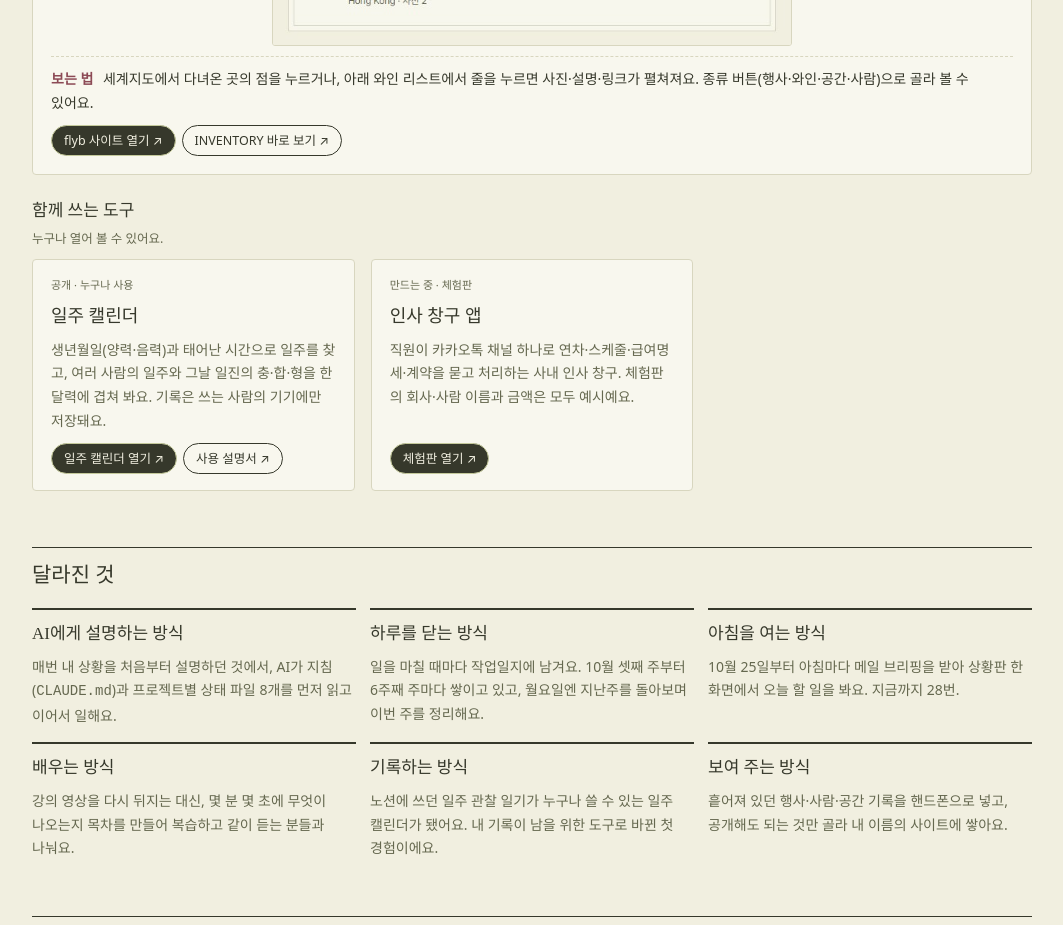
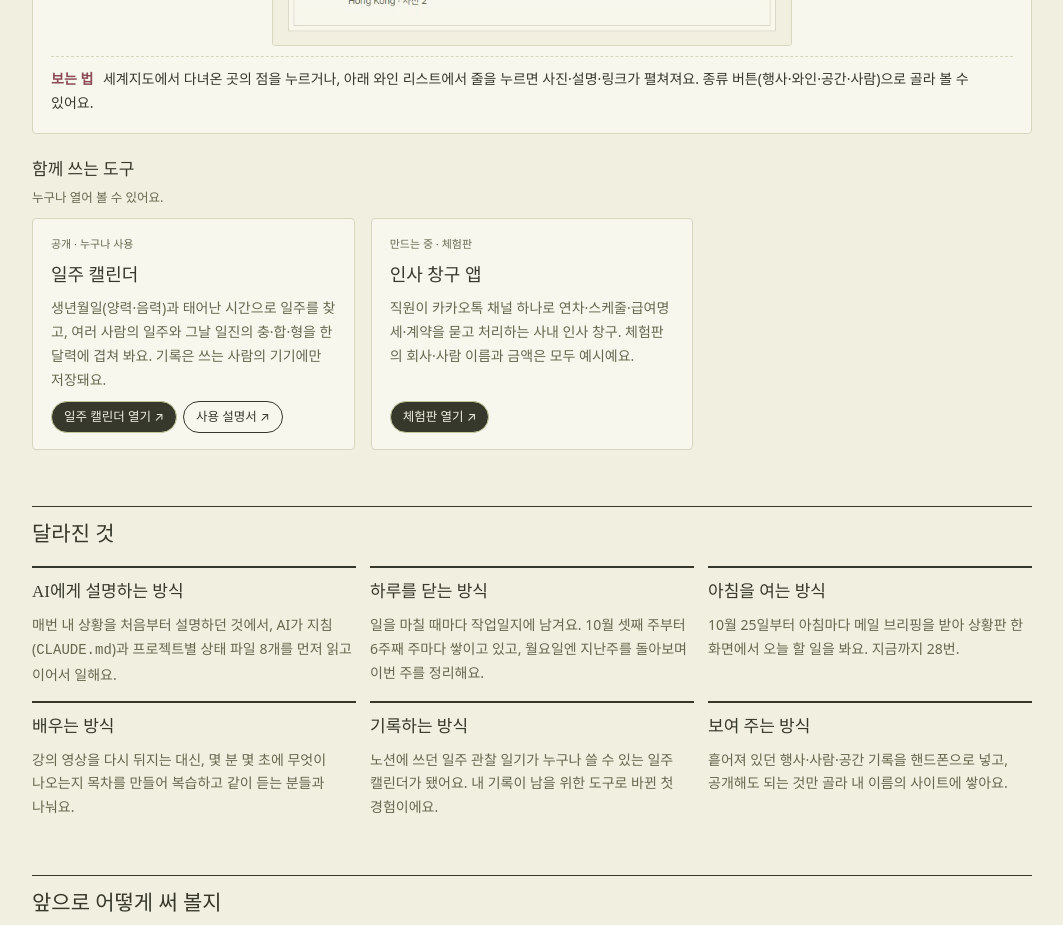
Before and after one commit to lavieflyb/lavieflyb.github.io, a plain HTML site: page ai-system.html in a window 1280 px wide. Shown: the part 5160-6085 px from the top of the page, without its empty margins (108-1171 px from the left). Drawn offline with Linux system fonts and the light colour scheme; a web font is replaced by a local one.

Commit message:
발표 페이지: INVENTORY 칸의 사이트 링크 두 개 뺌
Co-Authored-By: Claude Opus 5.5 <noreply@anthropic.com>

```diff
--- a/ai-system.html
+++ b/ai-system.html
@@ -226,7 +226,6 @@
         <h4>INVENTORY 앱을 누르면 나오는 화면</h4>
         <figure><img src="img/ai/inventory.jpg" alt="INVENTORY 화면 전체: 다녀온 곳을 점으로 찍은 세계지도, 종류별 필터, 와인 리스트처럼 정리된 기록 다섯 개"></figure>
         <p class="use"><b>보는 법</b> 세계지도에서 다녀온 곳의 점을 누르거나, 아래 와인 리스트에서 줄을 누르면 사진·설명·링크가 펼쳐져요. 종류 버튼(행사·와인·공간·사람)으로 골라 볼 수 있어요.</p>
-        <div class="links"><a class="go" href="index.html" target="_blank" rel="noopener">flyb 사이트 열기 ↗</a><a class="go ghost" href="archive.html#inventory" target="_blank" rel="noopener">INVENTORY 바로 보기 ↗</a></div>
       </div>
     </article>
 
```
